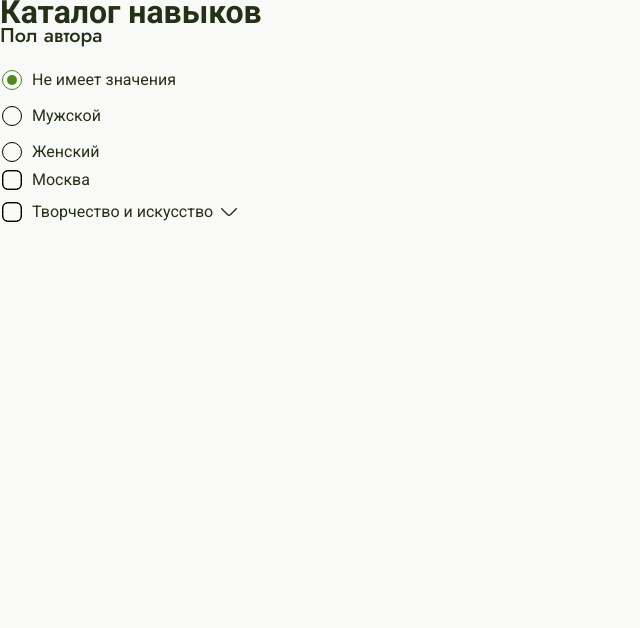
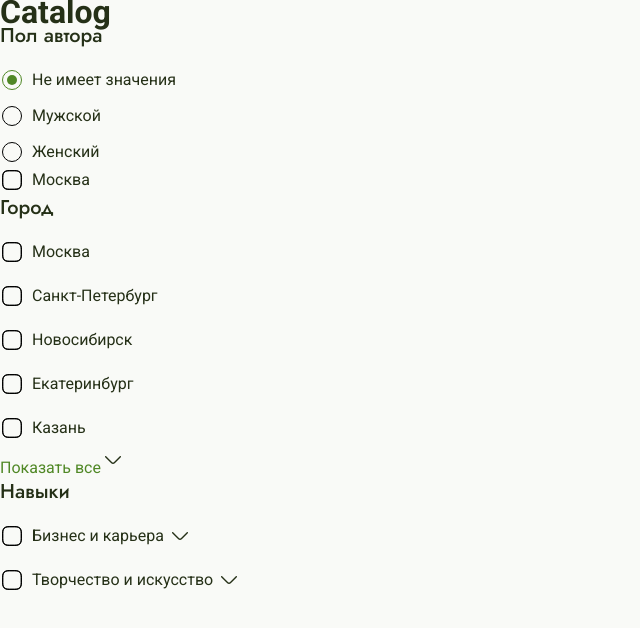
Before and after one commit to MVR75/skill-swap, a React (Vite) app: page / in a window 1280 px wide. Shown: the top 628 px of the page, without its empty margins (0-640 px from the left). Built offline with nearby package versions, Linux system fonts and the light colour scheme.

Commit message:
feat(ui): add CheckboxGroup component

```diff
--- a/src/pages/home/HomePage.tsx
+++ b/src/pages/home/HomePage.tsx
@@ -1,31 +1,51 @@
 import { useState } from "react";
 import { RadioGroupUI } from "../../shared/ui/RadioGroup/RadioGroup";
 import { CheckboxUI } from "../../shared/ui/Checkbox/Checkbox";
-import { CheckboxTreeUI } from "../../shared/ui/CheckboxTree/CheckboxTree";
+import { CheckboxGroupUI } from "../../shared/ui/CheckboxGroup/CheckboxGroup";
 
-const checkBoxOptions = [
-  {value: 'painting', label: 'Рисование и иллюстрация'},
-  {value: 'photo', label: 'Фотография'},
-  {value: 'video', label: 'Видеомонтаж'},
-  {value: 'music', label: 'Музыка и звук'}
+const businessOptions = [
+  { value: "painting", label: "Управление командой" },
+  { value: "photo", label: "Маркетинг и реклама" },
+  { value: "video", label: "Продажи и переговоры" },
+  { value: "music", label: "Личный бренд" },
+  { value: "sculpture", label: "Резюме и собеседование" },
+  { value: "design", label: "Тайм-менеджмент" },
+];
+
+const cityOptions = [
+  { value: "moscow", label: "Москва" },
+  { value: "spb", label: "Санкт-Петербург" },
+  { value: "nsk", label: "Новосибирск" },
+  { value: "ekb", label: "Екатеринбург" },
+  { value: "kazan", label: "Казань" },
+  { value: "sochi", label: "Сочи" },
+];
+
+const artOptions = [
+  { value: "frontend", label: "Рисование и иллюстрация" },
+  { value: "backend", label: "Фотография" },
+  { value: "qa", label: "Видеомонтаж" },
+  { value: "devops", label: "Музыка и звук" },
 ];
 
 const HomePage = () => {
-  const [state, setState] = useState('any');
+  const [state, setState] = useState("any");
   const [checkboxState, setCheckboxState] = useState(false);
-  const [checkBoxTreeState, setCheckBoxTreeState] = useState<string[]>([]);
+  const [cityGroupState, setCityGroupState] = useState<string[]>([]);
+  const [businessTreeState, setBusinessTreeState] = useState<string[]>([]);
+  const [artTreeState, setArtTreeState] = useState<string[]>([]);
 
   return (
     <>
-    <h1>Каталог навыков</h1>
+      <h1>Catalog</h1>
 
       <RadioGroupUI
         name="gender"
         legend="Пол автора"
         options={[
-        {value: "any", label: 'Не имеет значения'},
-        {value: "man", label: 'Мужской'},
-        {value: "woman", label: 'Женский'}
+          { value: "any", label: "Не имеет значения" },
+          { value: "man", label: "Мужской" },
+          { value: "woman", label: "Женский" },
         ]}
         value={state}
         onChange={setState}
@@ -40,12 +60,35 @@ const HomePage = () => {
         onChange={setCheckboxState}
       />
 
-    <CheckboxTreeUI
-      name='art'
-      label='Творчество и искусство'
-      options={checkBoxOptions}
-      value={checkBoxTreeState}
-      onChange={setCheckBoxTreeState}
+      <CheckboxGroupUI
+        type="normal"
+        name="cities"
+        legend="Город"
+        options={cityOptions}
+        value={cityGroupState}
+        onChange={setCityGroupState}
+      />
+
+      <CheckboxGroupUI
+        type="tree"
+        name="skills"
+        legend="Навыки"
+        trees={[
+          {
+            name: "business",
+            label: "Бизнес и карьера",
+            options: businessOptions,
+            value: businessTreeState,
+            onChange: setBusinessTreeState,
+          },
+          {
+            name: "art",
+            label: "Творчество и искусство",
+            options: artOptions,
+            value: artTreeState,
+            onChange: setArtTreeState,
+          },
+        ]}
       />
     </>
   );
--- /dev/null
+++ b/src/shared/ui/CheckboxGroup/CheckboxGroup.module.css
@@ -0,0 +1,28 @@
+.checkboxGroup {
+  margin: 0;
+  padding: 0;
+  border: 0;
+  min-inline-size: 0;
+}
+
+.checkboxGroup__legend {
+  font-family: var(--font-heading);
+  font-weight: var(--font-weight-medium);
+  font-size: var(--font-size-h3);
+  letter-spacing: -1.1%;
+  margin-bottom: 16px;
+}
+
+.checkboxGroup__items {
+  display: flex;
+  flex-direction: column;
+  gap: 12px;
+  padding-bottom: 12px;
+}
+
+.checkboxGroup__hideButton {
+  display: flex;
+  gap: 4px;
+  letter-spacing: 2%;
+  color: var(--color-link);
+}
--- /dev/null
+++ b/src/shared/ui/CheckboxGroup/CheckboxGroup.tsx
@@ -0,0 +1,93 @@
+import { useState, type FC } from 'react';
+import type { TCheckboxGroupUIProps } from './type';
+import { CheckboxTreeUI } from '../CheckboxTree/CheckboxTree';
+import { CheckboxUI } from '../Checkbox/Checkbox';
+import arrowUp from '../../../../public/icons/chevron-up.svg';
+import arrowDown from '../../../../public/icons/vector.svg';
+import styles from './CheckboxGroup.module.css';
+
+const VISIBLE_ITEMS_LIMIT = 5;
+
+export const CheckboxGroupUI: FC<TCheckboxGroupUIProps> = (props) => {
+  const [isExpanded, setIsExpanded] = useState(false);
+
+  const itemsCount =
+    props.type === 'tree'
+      ? props.trees.length
+      : props.options.length;
+
+  const shouldShowToggle = itemsCount > VISIBLE_ITEMS_LIMIT;
+
+  const getVisibleItems = <T,>(items: T[]) => {
+    if (isExpanded) {
+      return items;
+    }
+
+    return items.slice(0, VISIBLE_ITEMS_LIMIT);
+  };
+
+  const renderItems = () => {
+    if (props.type === 'tree') {
+      return getVisibleItems(props.trees).map((tree) => (
+        <CheckboxTreeUI
+          key={tree.name}
+          name={tree.name}
+          label={tree.label}
+          options={tree.options}
+          value={tree.value}
+          onChange={tree.onChange}
+        />
+      ));
+    }
+
+    return getVisibleItems(props.options).map((option) => (
+      <CheckboxUI
+          key={option.value}
+          label={option.label}
+          checked={props.value.includes(option.value)}
+          name={props.name}
+          value={option.value}
+          disabled={option.disabled}
+          onChange={(checked) => {
+            if (checked) {
+              props.onChange([...props.value, option.value]);
+              return;
+            }
+
+            props.onChange(
+              props.value.filter((item) => item !== option.value)
+            );
+          }}
+        />
+    ))
+  };
+
+  return (
+    <fieldset className={styles.checkboxGroup}>
+      {props.legend && (
+        <legend className={styles.checkboxGroup__legend}>
+          {props.legend}
+        </legend>
+      )}
+
+      <div className={styles.checkboxGroup__items}>
+        {renderItems()}
+      </div>
+
+      {shouldShowToggle && (
+        <button
+          className={styles.checkboxGroup__hideButton}
+          type='button'
+          onClick={() => setIsExpanded((currentValue) => !currentValue)}
+        >
+          {isExpanded ? 'Скрыть' : 'Показать все'}
+          <img
+            src={isExpanded ? arrowUp : arrowDown}
+            alt=''
+            aria-hidden='true'
+          />
+        </button>
+      )}
+    </fieldset>
+  );
+};
--- /dev/null
+++ b/src/shared/ui/CheckboxGroup/type.ts
@@ -0,0 +1,34 @@
+import type { TCheckboxTreeOption } from "../CheckboxTree/type";
+
+export type TCheckboxGroupOption = {
+  value: string;
+  label: string;
+  disabled?: boolean;
+};
+
+type TCheckboxGroupBaseProps = {
+  name: string;
+  legend?: string;
+};
+
+type TCheckboxGroupNormalProps = TCheckboxGroupBaseProps & {
+  type: 'normal';
+  options: TCheckboxGroupOption[];
+  value: string[];
+  onChange: (value: string[]) => void;
+};
+
+type TCheckboxGroupTreeProps = TCheckboxGroupBaseProps & {
+  type: 'tree';
+  trees: Array<{
+    name: string;
+    label: string;
+    options: TCheckboxTreeOption[];
+    value: string[];
+    onChange: (value: string[]) => void;
+  }>;
+};
+
+export type TCheckboxGroupUIProps =
+  | TCheckboxGroupNormalProps
+  | TCheckboxGroupTreeProps;
--- a/src/shared/ui/CheckboxTree/CheckboxTree.module.css
+++ b/src/shared/ui/CheckboxTree/CheckboxTree.module.css
@@ -15,6 +15,5 @@
   flex-direction: column;
   gap: 4px;
   padding-top: 8px;
-  padding-bottom: 8px;
   padding-left: 32px;
 }
```
Lines whose indentation alone changed are shown as unchanged.
